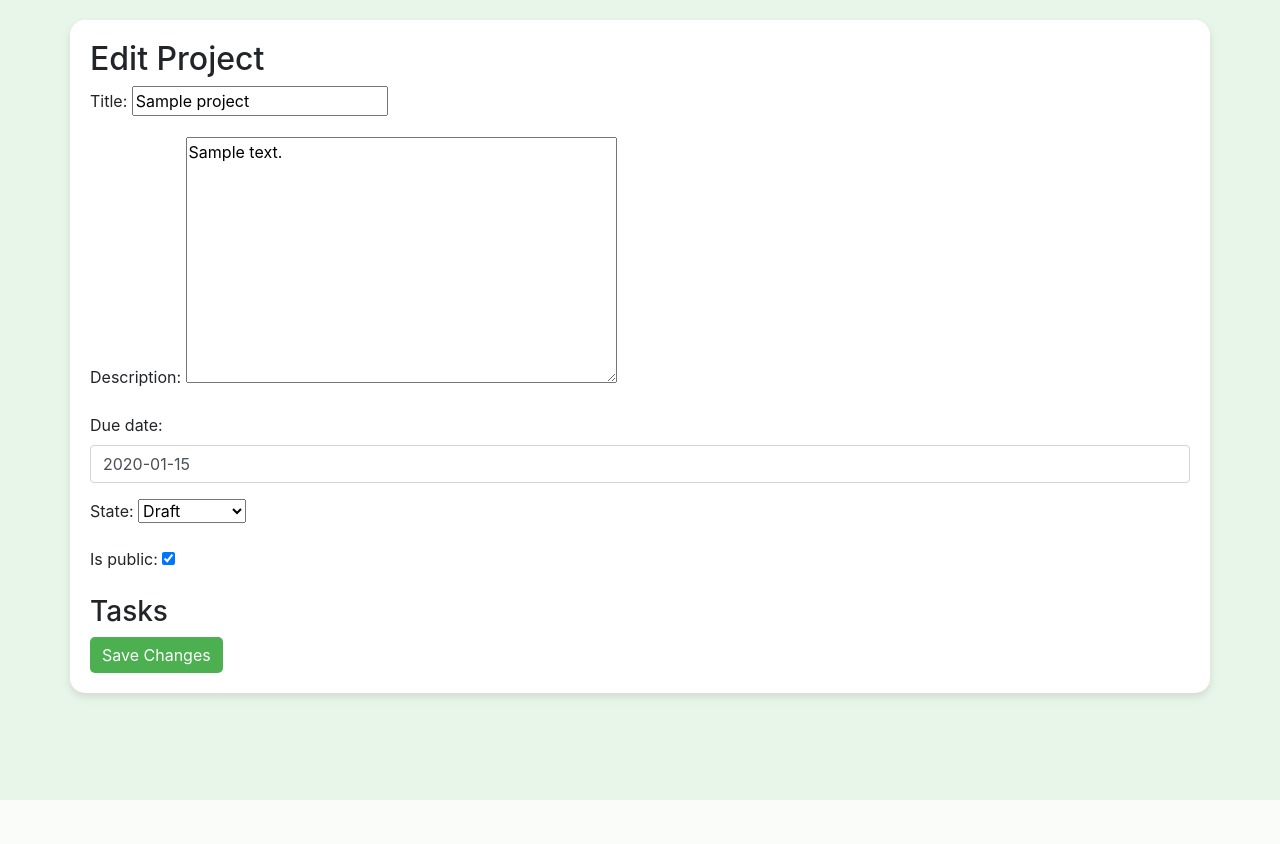
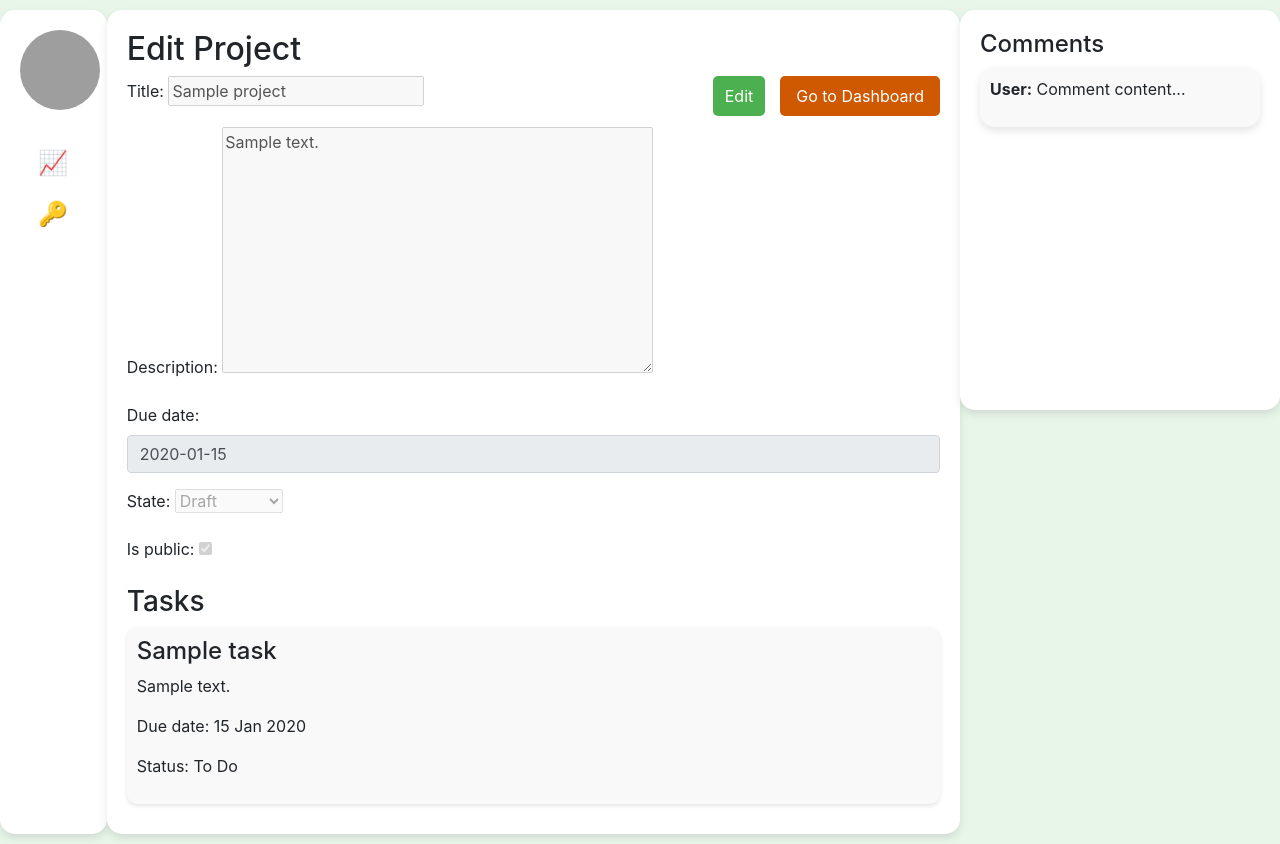
Before and after one commit to DaSHdotHub/ProjectTracker, a Django app: page /edit-project/1/ in a window 1280 px wide. Before the commit the page ends 800 px from the top, so only its background shows below. Run offline with Django 5.2, Linux system fonts and the light colour scheme; a user stored in the database is signed in; tables that the repository leaves empty hold one stand-in row (values such as "Sample post"); some libraries are stand-ins or nearby versions; grey boxes are pictures that could not be loaded.

Commit message:
rework edit_project.html

```diff
--- a/project_tracker/templates/project/edit_project.html
+++ b/project_tracker/templates/project/edit_project.html
@@ -1,67 +1,233 @@
-<!DOCTYPE html>
-<html lang="en">
+{% extends "project/dashboard.html" %}
 
-<head>
-    <meta charset="UTF-8">
-    <meta name="viewport" content="width=device-width, initial-scale=1.0">
-    <title>Edit Project</title>
-    <link href="https://stackpath.bootstrapcdn.com/bootstrap/4.5.2/css/bootstrap.min.css" rel="stylesheet">
-    <link href="https://cdnjs.cloudflare.com/ajax/libs/bootstrap-datepicker/1.9.0/css/bootstrap-datepicker.min.css"
-        rel="stylesheet">
+{% block styles %}
 <style>
-        body {
-            background-color: #e8f5e9;
-            /* Light mint color */
-        }
-
-        .container {
-            background-color: #ffffff;
-            border-radius: 15px;
-            box-shadow: 0 4px 8px rgba(0, 0, 0, 0.1);
-            padding: 20px;
-            margin-top: 20px;
-        }
-
     .btn-primary {
         background-color: #4CAF50;
         border: none;
         border-radius: 5px;
     }
 
+    .btn-secondary {
+        background-color: #ce5900;
+        border: none;
+        border-radius: 5px;
+        margin-left: 10px;
+    }
+
+    .btn-secondary:hover {
+        background-color: #ac4b01;
+    }
+
     .btn-primary:hover {
         background-color: #45a049;
     }
+
+    .task-card {
+        border-radius: 10px;
+        background-color: #f9f9f9;
+        padding: 10px;
+        margin-bottom: 10px;
+        box-shadow: 0 2px 4px rgba(0, 0, 0, 0.1);
+    }
+
+    .btn-edit {
+        float: right;
+        margin-right: 5px;
+        height: 40px;
+    }
+
+    .btn-back {
+        float: right;
+        height: 40px;
+    }
+
+    .form-control[disabled],
+    .form-control[readonly],
+    fieldset[disabled] .form-control {
+        background-color: #e9ecef;
+        opacity: 1;
+    }
 </style>
-</head>
+{% endblock %}
 
-<body>
-    <div class="container">
+{% block title %}Edit Project{% endblock %}
+
+{% block middle_column %}
 <h2>Edit Project</h2>
-        <form method="post">
+{% if is_owner %}
+<a id="go-to-dashboard-button" class="btn btn-secondary btn-back nav-link" href="/dashboard">Go to Dashboard</a>
+<button id="edit-button" class="btn btn-primary btn-edit">Edit</button>
+{% else %}
+{% endif %}
+<form method="post" id="project-form">
     {% csrf_token %}
     {{ form.as_p }}
+    <button name="save_project" type="submit" class="btn btn-primary" id="save-button" style="display:none;">Save
+        Changes</button>
+    <button type="button" class="btn btn-secondary" id="cancel-edit-button" style="display:none;">Cancel</button>
+</form>
+
 <h3>Tasks</h3>
-            {{ task_formset.management_form }}
-            {% for form in task_formset %}
-            {{ form.as_p }}
-            {% endfor %}
-            <button type="submit" class="btn btn-primary">Save Changes</button>
+{% if not has_tasks %}
+<p>No tasks created for this project.</p>
+{% else %}
+
+{% if is_owner %}
+<button id="add-task" class="btn btn-primary mb-3" style="display:none;">Add New Task</button>
+<div id="task-form-container" style="display:none;">
+    <form method="post" id="task-form">
+        {% csrf_token %}
+        {{ task_form.as_p }}
+        <button name="save_task" type="submit" class="btn btn-primary" id="save-task-button">Save Task</button>
+        <button type="button" class="btn btn-secondary" id="cancel-task-button">Cancel</button>
     </form>
 </div>
-    <script src="https://code.jquery.com/jquery-3.5.1.slim.min.js"></script>
-    <script src="https://cdnjs.cloudflare.com/ajax/libs/popper.js/1.16.1/umd/popper.min.js"></script>
-    <script src="https://stackpath.bootstrapcdn.com/bootstrap/4.5.2/js/bootstrap.min.js"></script>
-    <script
-        src="https://cdnjs.cloudflare.com/ajax/libs/bootstrap-datepicker/1.9.0/js/bootstrap-datepicker.min.js"></script>
+{% endif %}
+
+<div id="tasks-container">
+    {% for task in tasks %}
+    <div class="task-card">
+        <h4>{{ task.title }}</h4>
+        <p>{{ task.description }}</p>
+        <p>Due date: {{ task.due_date }}</p>
+        <p>Status: {{ task.get_status_display }}</p>
+        <div class="task-actions" style="display:none;">
+            {% if task.status == 'T' or task.status == 'I' %}
+            <button class="btn btn-success change-status" data-task-id="{{ task.id }}" data-new-status="D">Mark as
+                Done</button>
+            {% endif %}
+            {% if task.status == 'T' or task.status == 'D' %}
+            <button class="btn btn-info change-status" data-task-id="{{ task.id }}" data-new-status="I">Mark as In
+                Progress</button>
+            {% endif %}
+            <button class="btn btn-danger delete-task" data-task-id="{{ task.id }}">Delete</button>
+        </div>
+    </div>
+    {% endfor %}
+</div>
+{% endif %}
+{% endblock %}
+
+{% block extra_js %}
 <script>
     $(document).ready(function () {
-            $('#id_due_date').datepicker({
+        // Initialize datepickers for project due dates
+        $('#id_due_date, #id_task_due_date').datepicker({
             format: 'yyyy-mm-dd',
             autoclose: true,
             todayHighlight: true
         });
+
+        // Validate due date input to be only numbers and hyphens
+        $('#id_due_date, #id_task_due_date').on('keypress', function (event) {
+            const charCode = event.charCode;
+            if ((charCode >= 48 && charCode <= 57) || charCode === 45) {
+                return true;
+            } else {
+                event.preventDefault();
+                return false;
+            }
+        });
+
+        // Pasted text validation for due date input
+        $('#id_due_date, #id_task_due_date').on('input', function () {
+            this.value = this.value.replace(/[^0-9\-]/g, '');
+        });
+
+        // Prevent past dates from being selected
+        $('#id_due_date, #id_task_due_date').on('change', function () {
+            const selectedDate = new Date(this.value);
+            const currentDate = new Date();
+            if (selectedDate < currentDate) {
+                alert('Please select a future date');
+                this.value = '';
+            }
+        });
+
+        // Disable form fields on page load
+        $('#project-form input, #project-form select, #project-form textarea').prop('disabled', true);
+
+        // Enable form fields on edit button click
+        $('#edit-button').click(function () {
+            $('#project-form input, #project-form select, #project-form textarea').prop('disabled', false);
+            $('#edit-button').hide();
+            $('#go-to-dashboard-button').hide();
+            $('#save-button').show();
+            $('#add-task').show();
+            $('#cancel-edit-button').show();
+            $('.task-actions').show();
+        });
+
+        // Show task form on 'add task button' click
+        $('#add-task').click(function () {
+            $('#task-form-container').show();
+            $('#save-button').hide();
+            $('#add-task').hide();
+            $('#project-form input, #project-form select, #project-form textarea').prop('disabled', true);
+            $('.task-actions').hide();
+            $('#cancel-edit-button').hide();
+
+        });
+
+        // Cancel editing project
+        $('#cancel-edit-button').click(function () {
+            $('#project-form')[0].reset();
+            $('#project-form input, #project-form select, #project-form textarea').prop('disabled', true);
+            $('#edit-button').show();
+            $('#save-button').hide();
+            $('#cancel-edit-button').hide();
+            $('#add-task').hide();
+            $('#task-form-container').hide();
+            $('.task-actions').hide();
+        });
+
+        // Cancel adding task
+        $('#cancel-task-button').click(function () {
+            $('#task-form')[0].reset();
+            $('#task-form-container').hide();
+            $('#edit-button').show();
+        });
+
+        // Change task status
+        $('.change-status').click(function () {
+            const taskId = $(this).data('task-id');
+            const newStatus = $(this).data('new-status');
+            $.ajax({
+                type: 'POST',
+                url: `{% url 'change_task_status' %}`,
+                data: {
+                    'task_id': taskId,
+                    'new_status': newStatus,
+                    'csrfmiddlewaretoken': '{{ csrf_token }}'
+                },
+                success: function () {
+                    location.reload();
+                },
+                error: function () {
+                    alert('There was an error changing the task status.');
+                }
+            });
+        });
+
+        // Delete task
+        $('.delete-task').click(function () {
+            const taskId = $(this).data('task-id');
+            $.ajax({
+                type: 'POST',
+                url: `{% url 'delete_task' %}`,
+                data: {
+                    'task_id': taskId,
+                    'csrfmiddlewaretoken': '{{ csrf_token }}'
+                },
+                success: function () {
+                    location.reload();
+                },
+                error: function () {
+                    alert('There was an error deleting the task.');
+                }
+            });
+        });
     });
 </script>
-</body>
-
-</html>
+{% endblock %}
```
Lines whose indentation alone changed are shown as unchanged.
